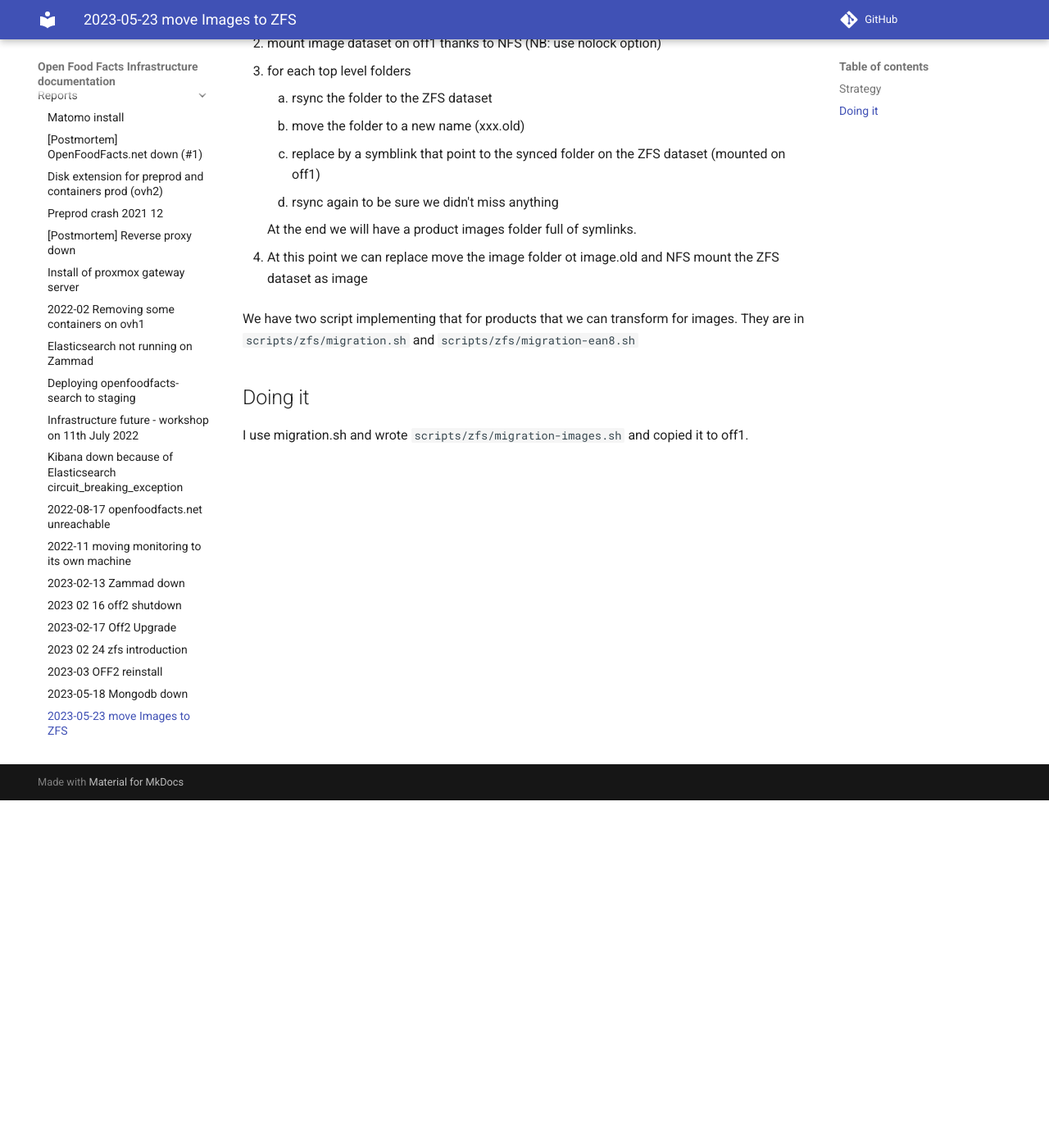
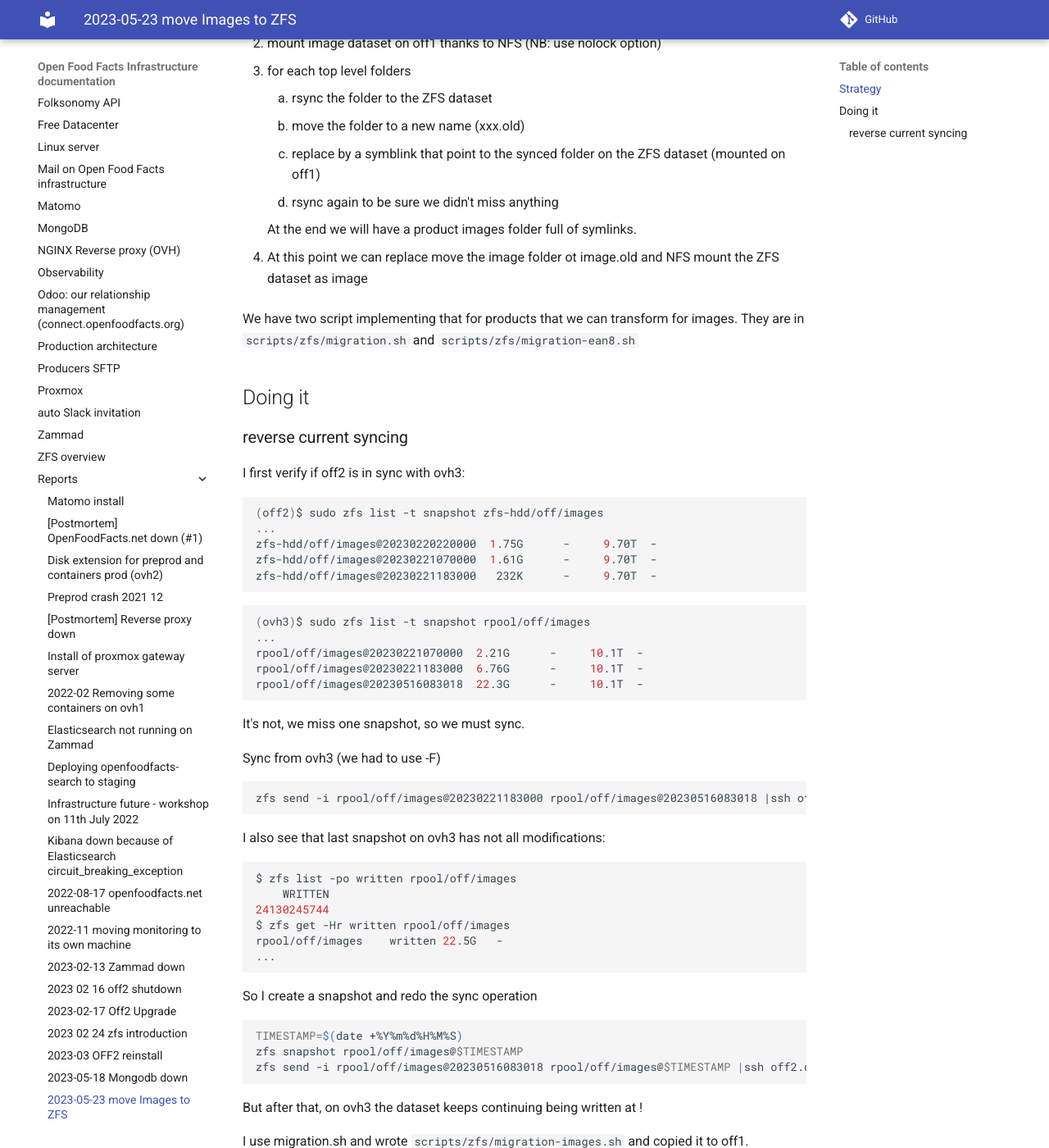
Before and after one commit to openfoodfacts/openfoodfacts-infrastructure, an MkDocs documentation site: the page built from docs/reports/2023-05-23-move-images-to-zfs.md, in a window 1280 px wide and 1400 px high, scrolled down 424 px. Shown: the whole window at 82% size. Built offline with MkDocs 1.6.1 and Material for MkDocs 9.7.7, drawn with Linux system fonts in a browser that asks for light colours; comment, search, counter and statistics services are not loaded.

Commit message:
wip: syncing images

````diff
--- a/docs/reports/2023-05-23-move-images-to-zfs.md
+++ b/docs/reports/2023-05-23-move-images-to-zfs.md
@@ -25,4 +25,48 @@
 
 ## Doing it
 
+### reverse current syncing
+
+I first verify if off2 is in sync with ovh3:
+```bash
+(off2)$ sudo zfs list -t snapshot zfs-hdd/off/images
+...
+zfs-hdd/off/images@20230220220000  1.75G      -     9.70T  -
+zfs-hdd/off/images@20230221070000  1.61G      -     9.70T  -
+zfs-hdd/off/images@20230221183000   232K      -     9.70T  -
+```
+```bash
+(ovh3)$ sudo zfs list -t snapshot rpool/off/images
+...
+rpool/off/images@20230221070000  2.21G      -     10.1T  -
+rpool/off/images@20230221183000  6.76G      -     10.1T  -
+rpool/off/images@20230516083018  22.3G      -     10.1T  -
+```
+It's not, we miss one snapshot, so we must sync.
+
+Sync from ovh3 (we had to use -F)
+```
+zfs send -i rpool/off/images@20230221183000 rpool/off/images@20230516083018 |ssh off2.openfoodfacts.org zfs recv zfs-hdd/off/images -F
+```
+
+I also see that last snapshot on ovh3 has not all modifications:
+
+```bash
+$ zfs list -po written rpool/off/images
+    WRITTEN
+24130245744
+$ zfs get -Hr written rpool/off/images
+rpool/off/images	written	22.5G	-
+...
+```
+So I create a snapshot and redo the sync operation
+```bash
+TIMESTAMP=$(date +%Y%m%d%H%M%S)
+zfs snapshot rpool/off/images@$TIMESTAMP
+zfs send -i rpool/off/images@20230516083018 rpool/off/images@$TIMESTAMP |ssh off2.openfoodfacts.org zfs recv zfs-hdd/off/images -F
+```
+
+But after that, on ovh3 the dataset keeps continuing being written at !
+
+
 I use migration.sh and wrote `scripts/zfs/migration-images.sh` and copied it to off1.
````
